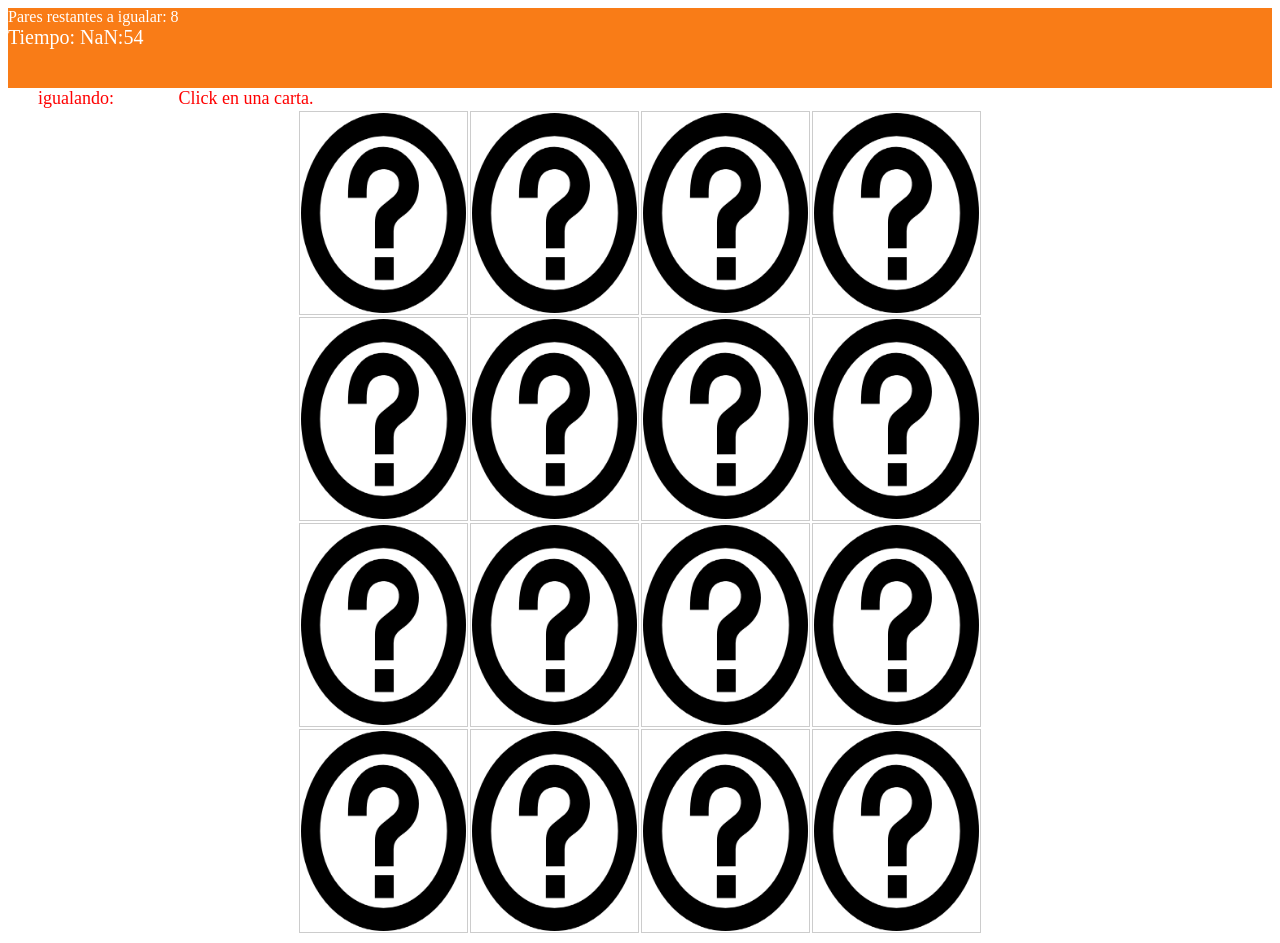
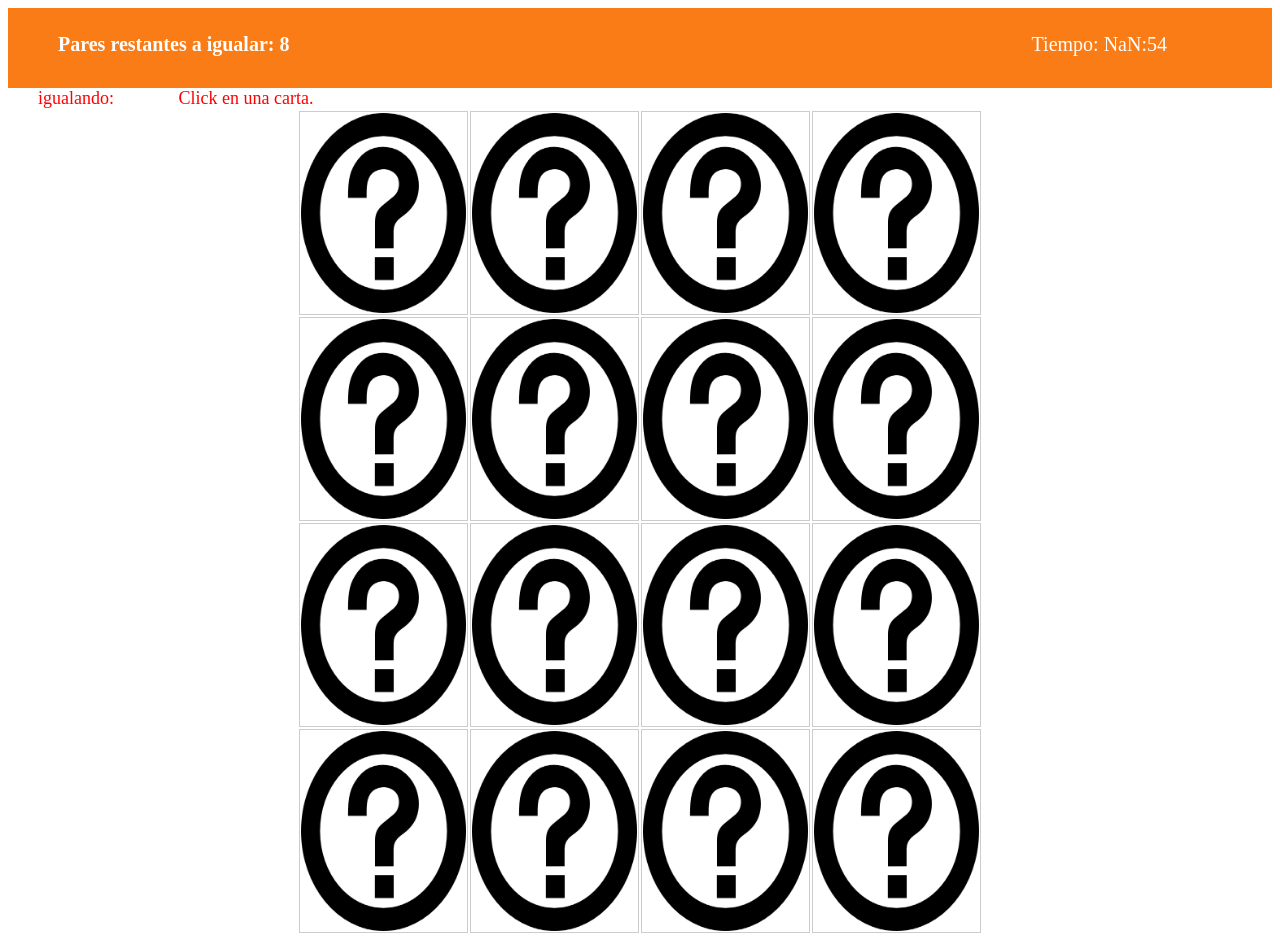
Before and after one commit to oscarmcm/MemNic-Game, a plain HTML site: page game.html in a window 1280 px wide. Drawn offline with Linux system fonts and the light colour scheme.

Commit message:
some styles

```diff
--- a/css/app.css
+++ b/css/app.css
@@ -9,6 +9,17 @@ div {
   color: red;
   font-size: 18px;
   margin: 30px 30px;
+}
+.titulo{
+  font-size: 20px;
+  font-weight: bold;
+  float: left;
+  margin: 25px 25px 30px 50px;
+}
+.clock{
+  margin: 25px;
+  float: right;
+  font-size: 20px;
 }
 .container {
   width: 165px;
```
